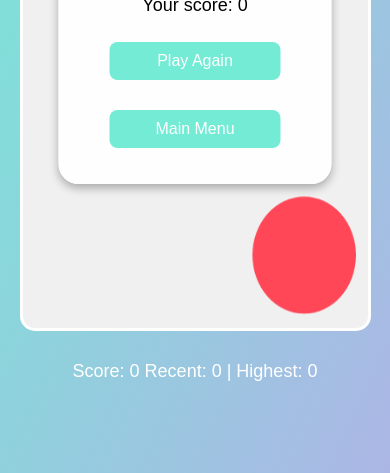
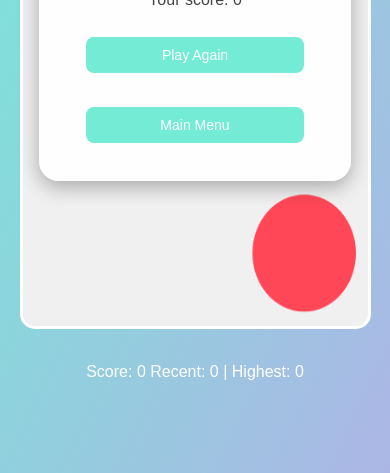
Before and after one commit to BOSSP11/Ball, a plain HTML site: page game.html in a window 390 px wide. Shown: the part 371-844 px from the top of the page. Drawn offline with Linux system fonts and the light colour scheme.

Commit message:
Update game.css

```diff
--- a/game.css
+++ b/game.css
@@ -29,10 +29,11 @@
 }
 
 #scoreBoard {
-    color: #fff;
-    font-size: 20px;
-    margin-top: 10px;
+  color: #ffffff;
+  font-size: clamp(18px, 2vw, 22px);
+  margin-top: 12px;
   word-wrap: break-word;
+  line-height: 1.4;
 }
 
 #gameOverScreen {
@@ -41,23 +42,25 @@
   left: 50%;
   transform: translate(-50%, -50%);
   background: #ffffffee;
-    padding: 30px;
+  padding: 30px 20px;
   border-radius: 20px;
-    box-shadow: 0 4px 10px rgba(0, 0, 0, 0.3);
+  box-shadow: 0 6px 20px rgba(0, 0, 0, 0.3);
   text-align: center;
   z-index: 10;
-    width: 70%;
+  width: 80%;
   max-width: 350px;
 }
 
 #gameOverScreen h1 {
   color: #333;
-    margin-bottom: 10px;
+  margin-bottom: 12px;
+  font-size: clamp(24px, 4vw, 30px);
 }
 
 #gameOverScreen p {
-    font-size: 20px;
+  font-size: clamp(18px, 2.5vw, 22px);
   margin-bottom: 20px;
+  color: #444;
 }
 
 button {
@@ -66,16 +69,23 @@
   border: none;
   border-radius: 8px;
   color: #fff;
-    font-size: 18px;
+  font-size: clamp(16px, 2.5vw, 20px);
   cursor: pointer;
-    transition: background 0.3s ease;
-    margin: 8px;
+  transition: all 0.3s ease;
+  margin: 10px 0;
   width: 80%;
   max-width: 300px;
 }
 
 button:hover {
   background: #3bc6a4;
+  transform: translateY(-1px);
+  box-shadow: 0 4px 8px rgba(0, 0, 0, 0.2);
+}
+
+button:focus {
+  outline: 2px solid #3bc6a4;
+  outline-offset: 3px;
 }
 
 .hidden {
@@ -89,16 +99,16 @@
   }
 
   #scoreBoard {
-      font-size: 18px;
+    font-size: clamp(16px, 4vw, 18px);
   }
 
   button {
-      font-size: 16px;
+    font-size: clamp(14px, 3.5vw, 18px);
     padding: 10px 20px;
-      margin: 6px 0;
+    margin: 8px 0;
   }
 
   #gameOverScreen p {
-      font-size: 18px;
+    font-size: clamp(16px, 3.5vw, 20px);
   }
 }
```
Lines whose indentation alone changed are shown as unchanged.
